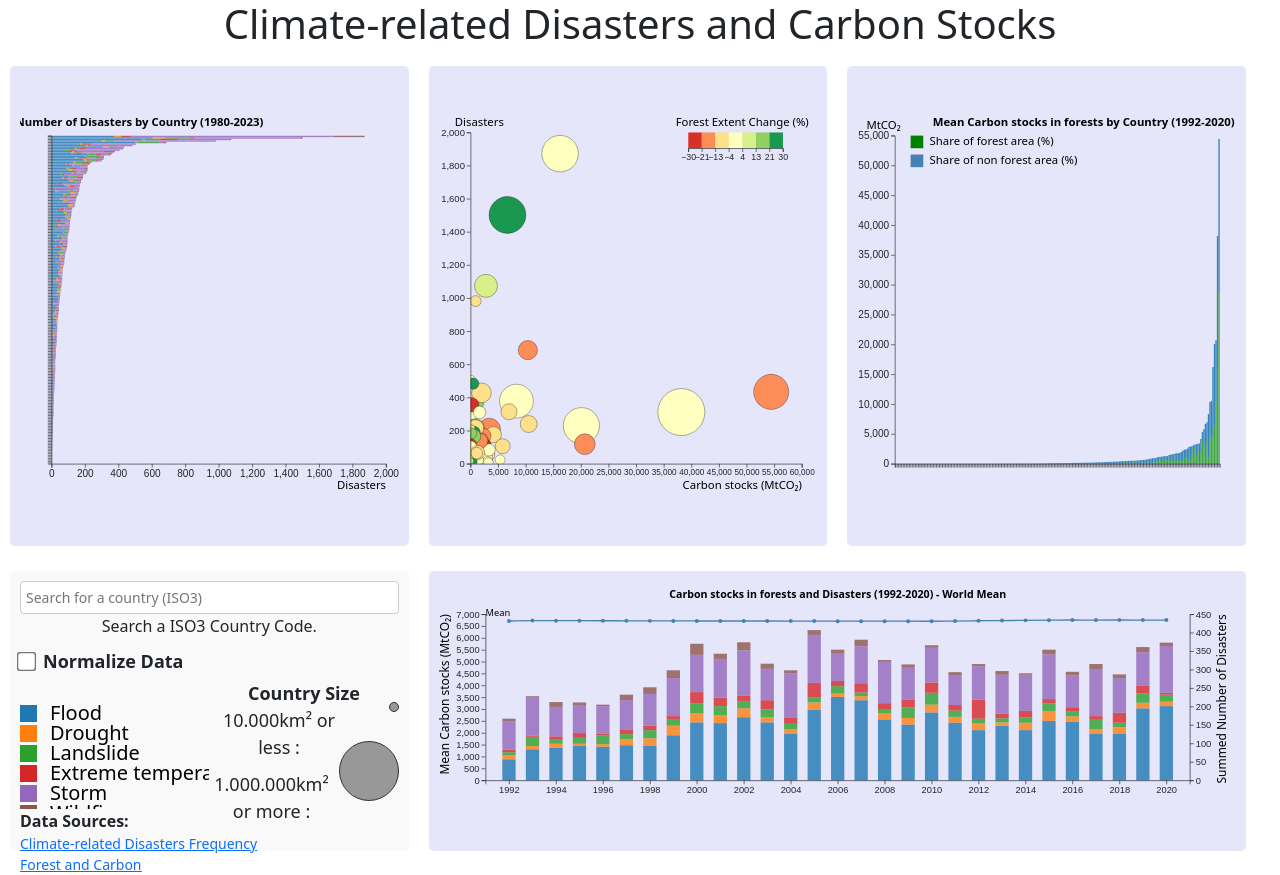
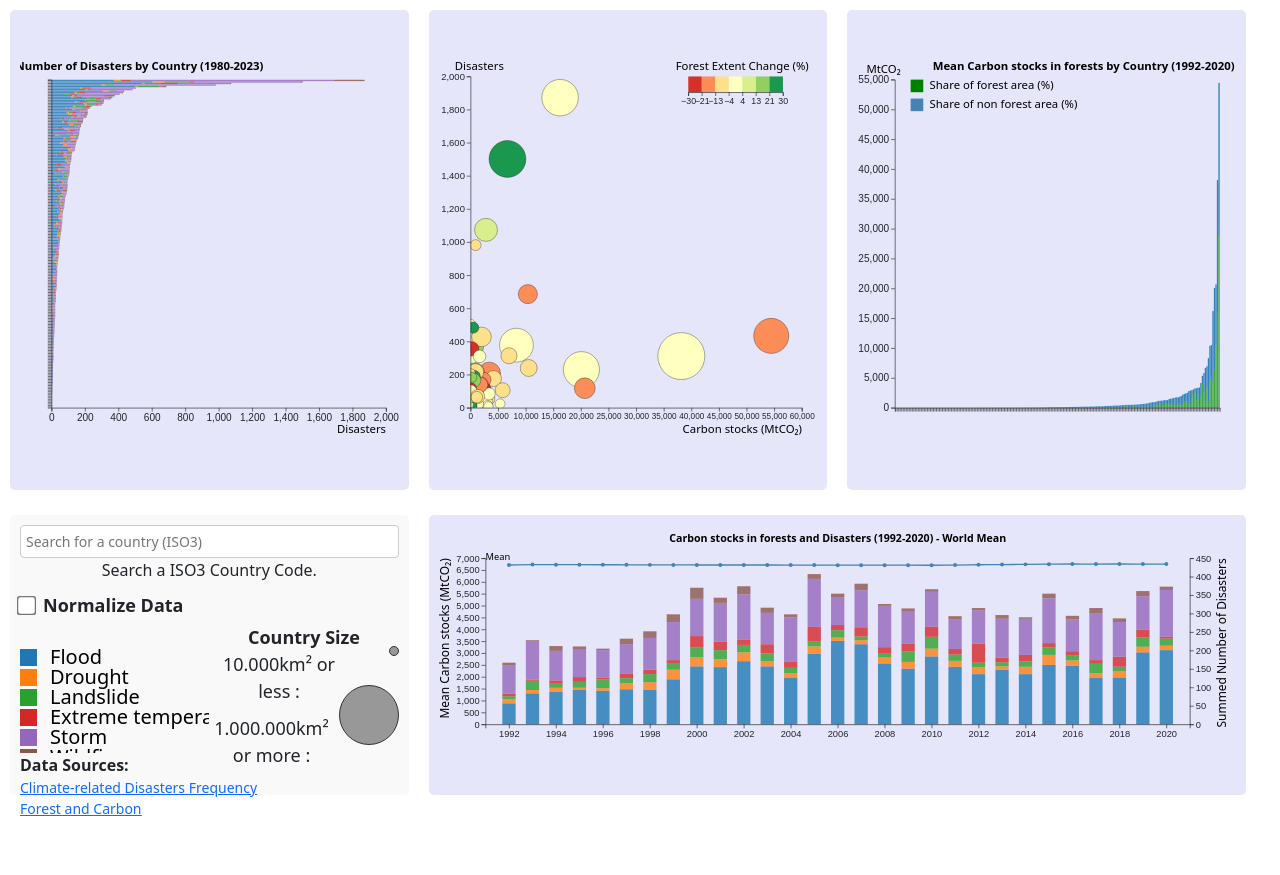
Before and after one commit to JakobUnterholzner/carbon-stocks-and-disasters, a Vue app: page / in a window 1280 px wide. After the commit the page ends 819 px from the top, so only its background shows below. Built offline with nearby package versions, Linux system fonts and the light colour scheme.

Commit message:
removed header

```diff
--- a/src/App.vue
+++ b/src/App.vue
@@ -1,8 +1,5 @@
 <template>
   <div id="app">
-    <header>
-      <h1>Climate-related Disasters and Carbon Stocks</h1>
-    </header>
     <div class="container-fluid">
       <div class="row">
         <div class="col-md-4 view">
```
